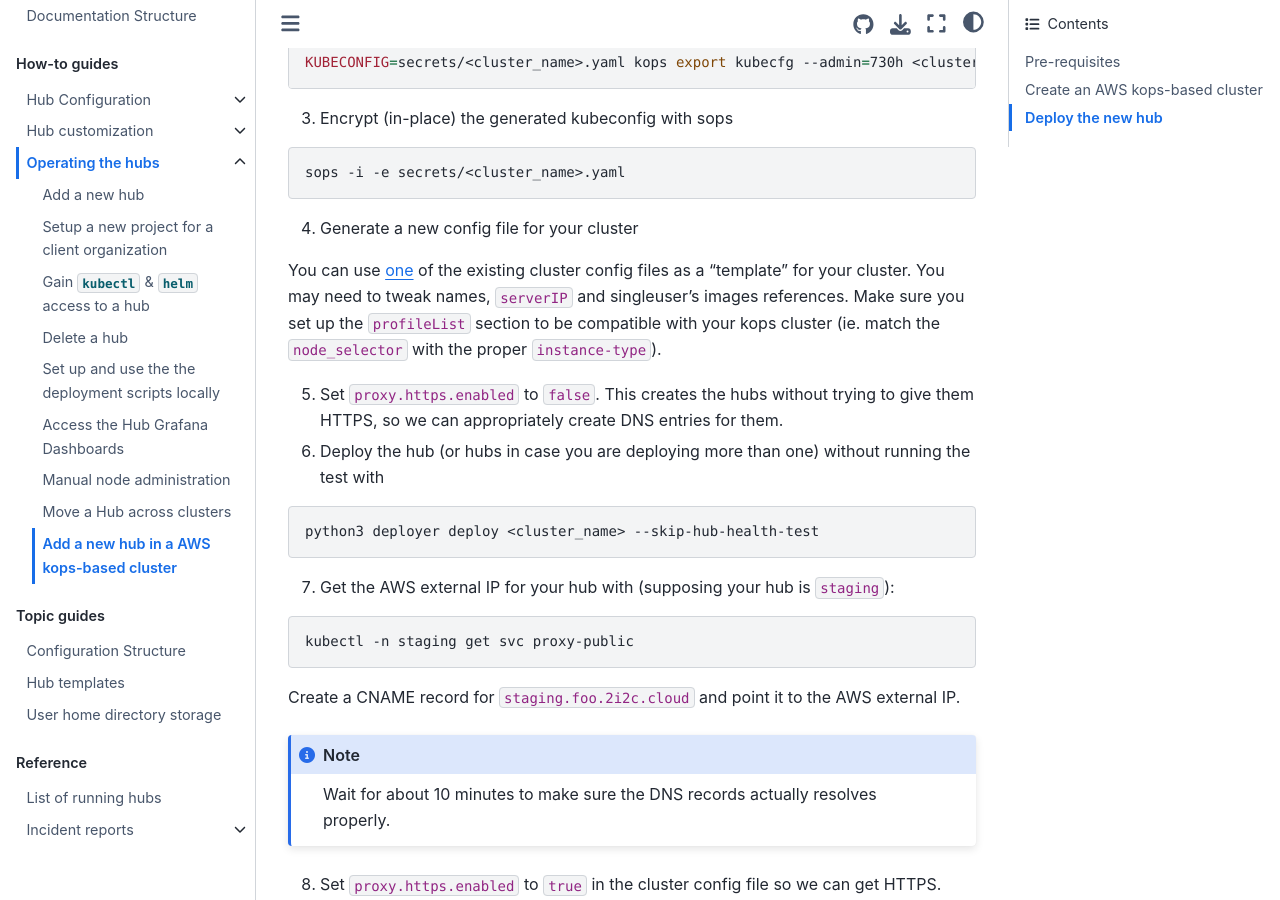
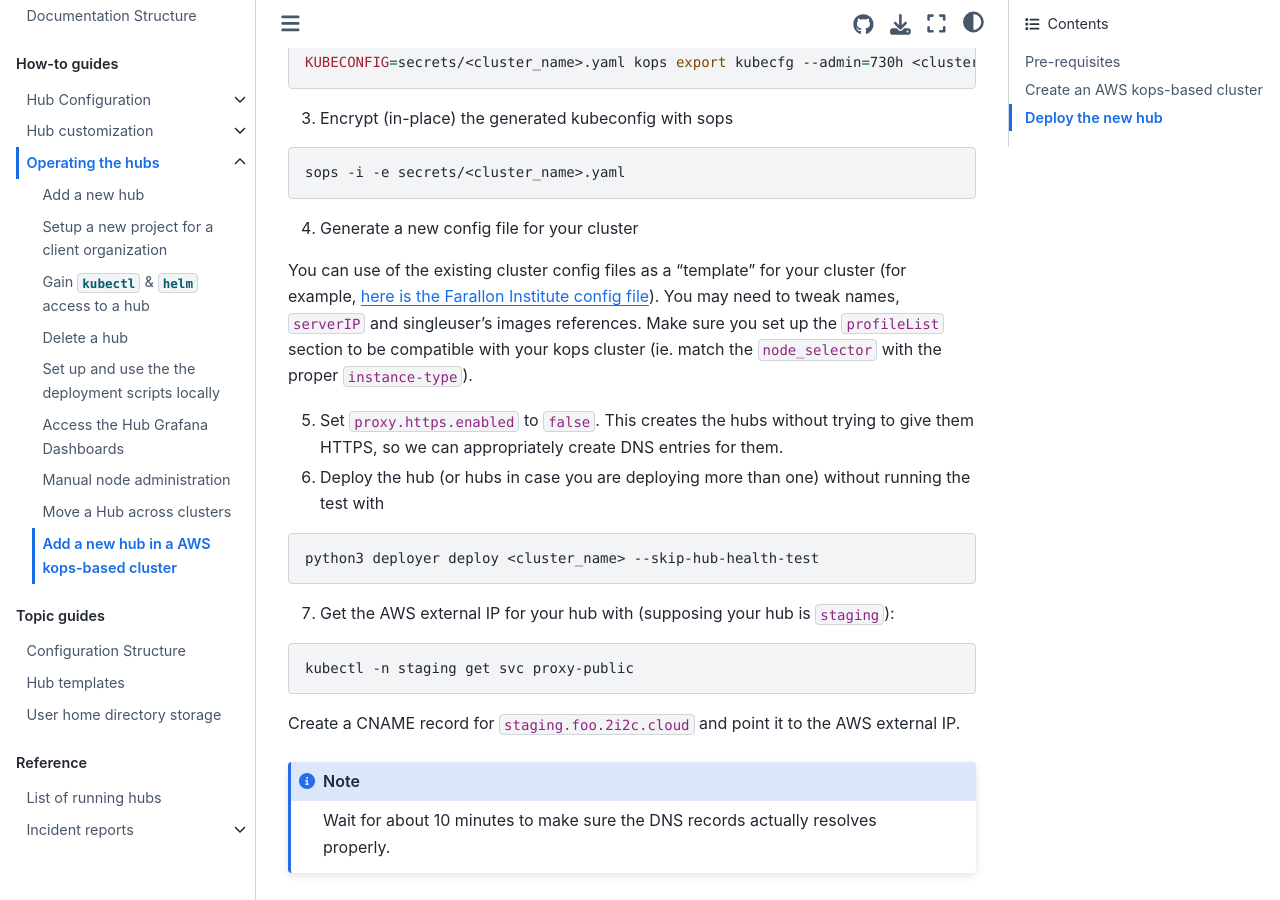
Before and after one commit to 2i2c-org/infrastructure, a Sphinx documentation site: the page built from docs/howto/operate/add-aws-hub.md, in a window 1280 px wide and 900 px high, scrolled down 3785 px. Built offline with Sphinx 7.4.7 and the Sphinx Book theme 1.1.4, drawn with Linux system fonts in a browser that asks for light colours.

Commit message:
Improve wording to offer one of the hub cluster examples
Co-authored-by: Chris Holdgraf <choldgraf@berkeley.edu>

```diff
--- a/docs/howto/operate/add-aws-hub.md
+++ b/docs/howto/operate/add-aws-hub.md
@@ -169,9 +169,7 @@ sops -i -e secrets/<cluster_name>.yaml
 
 4. Generate a new config file for your cluster
 
-You can use
-[one](https://github.com/2i2c-org/pilot-hubs/blob/master/config/hubs/farallon.cluster.yaml)
-of the existing cluster config files as a "template" for your cluster.
+You can use of the existing cluster config files as a "template" for your cluster (for example, [here is the Farallon Institute config file](https://github.com/2i2c-org/pilot-hubs/blob/master/config/hubs/farallon.cluster.yaml)).
 You may need to tweak names, `serverIP` and singleuser's images references. Make sure
 you set up the `profileList` section to be compatible with your kops cluster (ie. match
 the `node_selector` with the proper `instance-type`).
```
